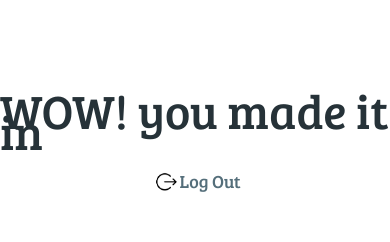
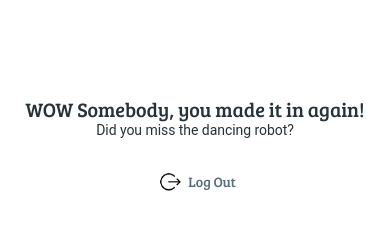
Before and after one commit to yaelotan13/authentication-server-ui, a React (Create React App) app: page /feed in a window 390 px wide. Shown: the top 242 px of the page. Built offline with nearby package versions, Linux system fonts and the light colour scheme.

Commit message:
feat(Feed.js): mention the user name

```diff
--- a/src/service/userService.js
+++ b/src/service/userService.js
@@ -27,7 +27,7 @@ export const canLogIn = async (user) => {
             password: user.password
         });
         if (result.status === 200) {
-            return { loggedIn: true };
+            return { loggedIn: true, userName: result.data };
         }
     } catch (error) {
         if (error.response.data === errorMessages.emailNotCorrectError) {
--- a/src/views/Feed/Feed.js
+++ b/src/views/Feed/Feed.js
@@ -18,6 +18,9 @@ const useStyle = makeStyles((theme) => ({
         fontSize: theme.typography.h1.fontSize,
         fontFamily: theme.typography.h1.fontFamily,
         marginTop: '5vh',
+        [theme.breakpoints.down('sm')]: {
+            fontSize: theme.typography.h4.fontSize,
+        },
     },
     gif: {
         marginTop: '10vh',
@@ -38,26 +41,43 @@ const useStyle = makeStyles((theme) => ({
         color: theme.palette.text.secondary,
         fontSize: theme.typography.h5.fontSize,
         fontFamily: theme.typography.h1.fontFamily,
+        [theme.breakpoints.down('sm')]: {
+            fontSize: theme.typography.h6.fontSize,
+            marginLeft: 4
+        },
     }
 }));
 
 const Feed = (props) => {
     const classes = useStyle();
+    const { location, history } = props;
+    let userName = 'somebody';
+    let firstTime = false;
+    if (location.state) {
+        userName = location.state.userName;
+        firstTime = location.state.firstTime;
+    }
+    const capitalizedName = userName[0].toUpperCase() +  userName.slice(1);
 
+    console.log(firstTime);
     const handleLogOut = async () => {
         try {
             const loggedOut = await canLogOut();
             if (loggedOut) {
-                props.history.push('/login')
+                history.push('/login')
             }
         } catch (error) {
             console.log('error occured');
         }
     }
 
+    const getSubTitle = () => firstTime ? "It's your first time seeing the dancing robot!" : "Did you miss the dancing robot?";
+    const getTitle = () => firstTime ? `WOW ${capitalizedName}, you made it in!` : `WOW ${capitalizedName}, you made it in again!`;
+
     return (
         <Box className={classes.container}>
-            <Typography className={classes.title}>WOW! you made it in</Typography>
+            <Typography className={classes.title}>{getTitle()}</Typography>
+            <Typography className={classes.subTitle}>{getSubTitle()}</Typography>
             <Box className={classes.logOutContainer} onClick={handleLogOut}>
                 <Icon icon={logOut} />
                 <Typography className={classes.logOut}>Log Out</Typography>
--- a/src/views/LogIn/Login.js
+++ b/src/views/LogIn/Login.js
@@ -31,7 +31,10 @@ const Login = (props) => {
                 password: state.password.value
             });
             if (response.loggedIn) {
-                props.history.push('/feed');
+                props.history.push({
+                    pathname: '/feed',
+                    state: { userName: response.userName, firstTime: false }
+                });
             } else {
                 setLoading(false);
                 if (response.error === errorMessages.emailNotCorrectError) {
--- a/src/views/SignUp/SignUp.js
+++ b/src/views/SignUp/SignUp.js
@@ -43,7 +43,10 @@ const SignUp = (props) => {
                 password: state.password.value
             });
             if (response.signedIn) {
-                props.history.push('/feed');
+                props.history.push({
+                    pathname: '/feed',
+                    state: { userName: state.userName.value, firstTime: true }
+                });
             } else {
                 setLoading(false);
                 if (response.error === errorMessages.emailExists) {
```
